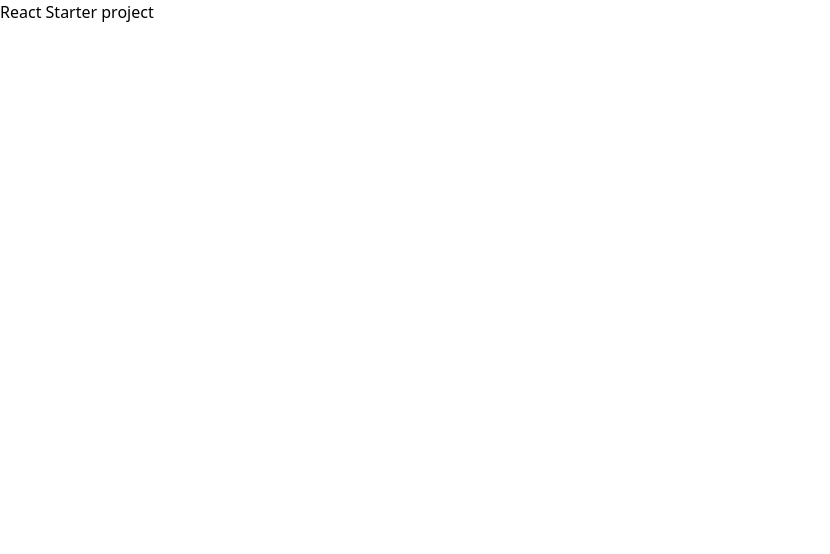
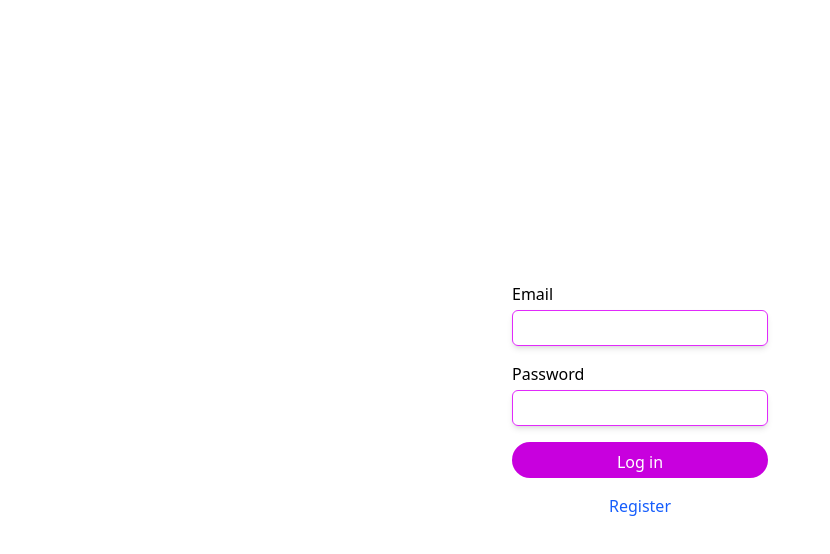
Before and after one commit to Shismohammad/React-Starter, a React (Vite) app: page / in a window 1280 px wide. Shown: the top 554 px of the page, without its empty margins (0-830 px from the left). Built offline with nearby package versions, Linux system fonts and the light colour scheme.

Commit message:
feat: implement user authentication with Zustand store and login component

```diff
--- a/package.json
+++ b/package.json
@@ -18,7 +18,8 @@
     "react": "^19.1.1",
     "react-dom": "^19.1.1",
     "react-router-dom": "^7.8.2",
-    "tailwindcss": "^4.1.12"
+    "tailwindcss": "^4.1.12",
+    "zustand": "^5.0.8"
   },
   "devDependencies": {
     "@eslint/js": "^9.33.0",
--- a/src/App.jsx
+++ b/src/App.jsx
@@ -1,7 +1,26 @@
-import React from 'react';
+import React, { useEffect } from 'react';
+import useUserStore from './store/zustand/userStore';
+import Login from './features/auth/login';
 
 export default function App() {
+  const { user, accessToken } = useUserStore();
+
+  useEffect(() => {
+    console.log(user); // Access the user data
+    console.log(accessToken); // Access the access token
+  }, []);
+
+  if (!user || !accessToken) {
+    return (
+      <div className="items-center justify-center">
+        <Login/>
+      </div>
+    );
+  }
+
   return (
-    <div className="items-center justify-center">React Starter project</div>
+    <div className="items-center justify-center flex h-screen">
+      React Starter project
+    </div>
   );
 }
--- /dev/null
+++ b/src/features/auth/login.jsx
@@ -0,0 +1,50 @@
+import { Link } from 'react-router-dom';
+import useUserStore from '../../store/zustand/userStore';
+
+export default function Login() {
+  const { setUser, setAccessToken } = useUserStore();
+
+  return (
+    <div className="h-screen justify-center items-center flex">
+      <form
+        onSubmit={(values) => {
+          setUser({ id: 1, name: 'John', role: 'admin' });
+          setAccessToken('access-token');
+        }}
+        className="space-y-4 w-64"
+      >
+        <>
+          <label className="block">
+            <span>Email</span>
+            <input
+              className="flex h-9 w-full rounded-md border-fuchsia-500 border-1 shadow-md mt-1"
+              type="email"
+              name="email"
+              autoComplete="email"
+            />
+          </label>
+          <label className="block">
+            <span>Password</span>
+            <input
+              className="flex h-9 w-full rounded-md border-fuchsia-500 border-1 shadow-md mt-1"
+              type="password"
+              name="password"
+              autoComplete="current-password"
+            />
+          </label>
+          <div className="justify-center flex flex-col gap-4">
+            <button
+              type="submit"
+              className="bg-fuchsia-600 h-9 px-4 py-2 rounded-full text-white hover:bg-fuchsia-500"
+            >
+              Log in
+            </button>
+            <button className="font-medium text-blue-600 hover:text-blue-400">
+              Register
+            </button>
+          </div>
+        </>
+      </form>
+    </div>
+  );
+}
--- a/src/services/api/api.js
+++ b/src/services/api/api.js
@@ -12,6 +12,9 @@ export const API_CONFIG = {
 
 import axios from 'axios';
 import { useLocation, useNavigate } from 'react-router-dom';
+import useUserStore from '../../store/zustand/userStore';
+
+const { user, accessToken } = useUserStore();
 
 const api = axios.create({
   baseURL: `${API_CONFIG.API_URL}`,
@@ -20,7 +23,7 @@ const api = axios.create({
 api.interceptors.request.use(
   (config) => {
     // Store Access Token in memory variable etc.
-    const accessToken = 'Your JWT Access Token here';
+    const accessToken = accessToken;
 
     config.headers.Authorization =
       !config._retry && accessToken
--- /dev/null
+++ b/src/store/zustand/userStore.js
@@ -0,0 +1,20 @@
+import { create } from 'zustand';
+import { persist } from 'zustand/middleware';
+
+const useUserStore = create((set, get) => ({
+  user: null,
+  role: null,
+  accessToken: null,
+  setUser: (user) => set({ user }),
+  getUser: () => get().user,
+  setRole: (role) => set({ role }),
+  getRole: () => get().role,
+  setAccessToken: (accessToken) => set({ accessToken }),
+  getAccessToken: () => ({
+    accessToken: get().accessToken,
+  }),
+  updateAccessToken: (accessToken) => set({ accessToken }),
+  logout: () => set({ user: null, accessToken: null, isLoggedIn: false, role: null }),
+}));
+
+export default useUserStore;
```
Also changed, not shown: 2 other files (tests, documents, lock files or other folders).
